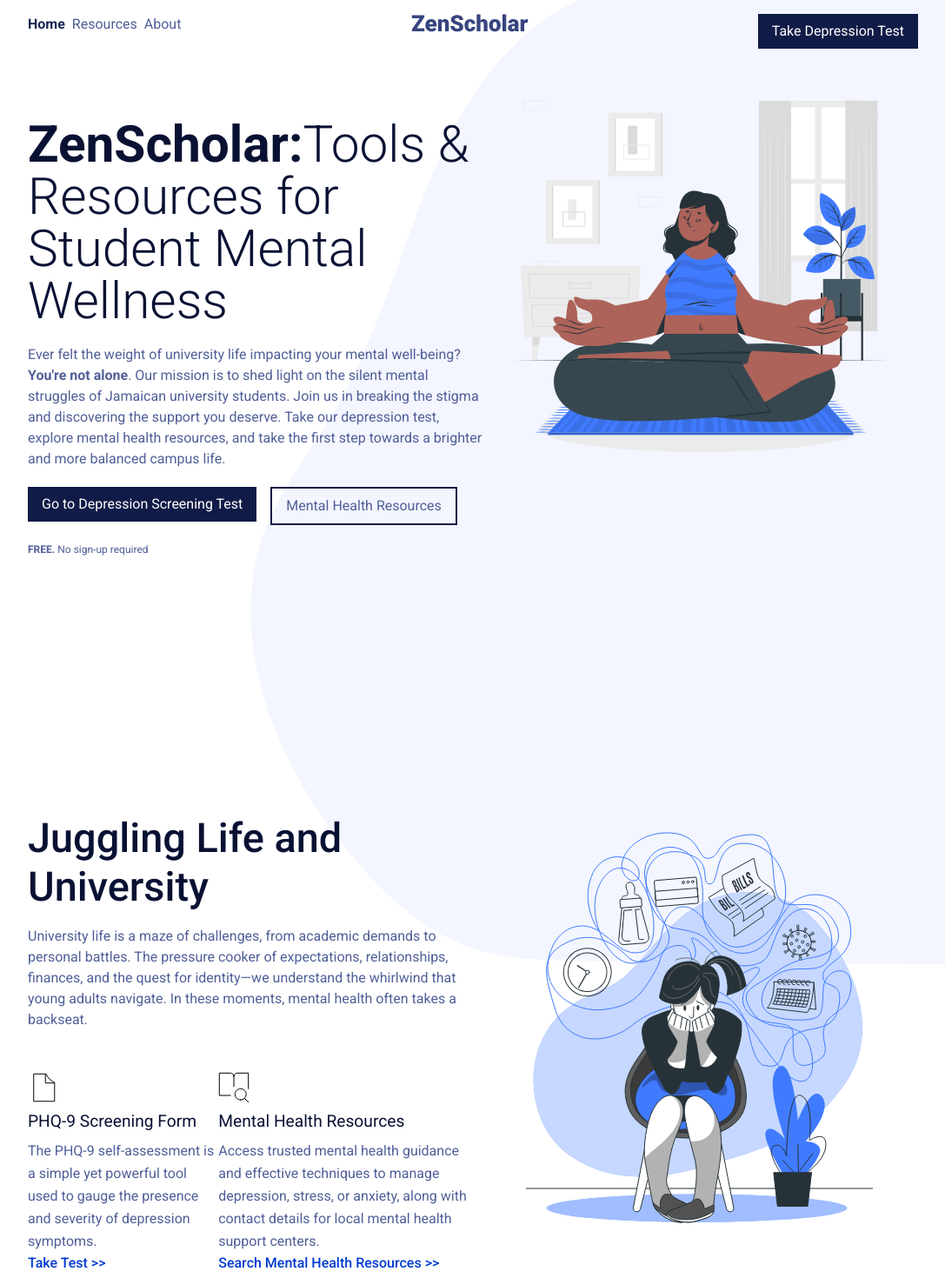
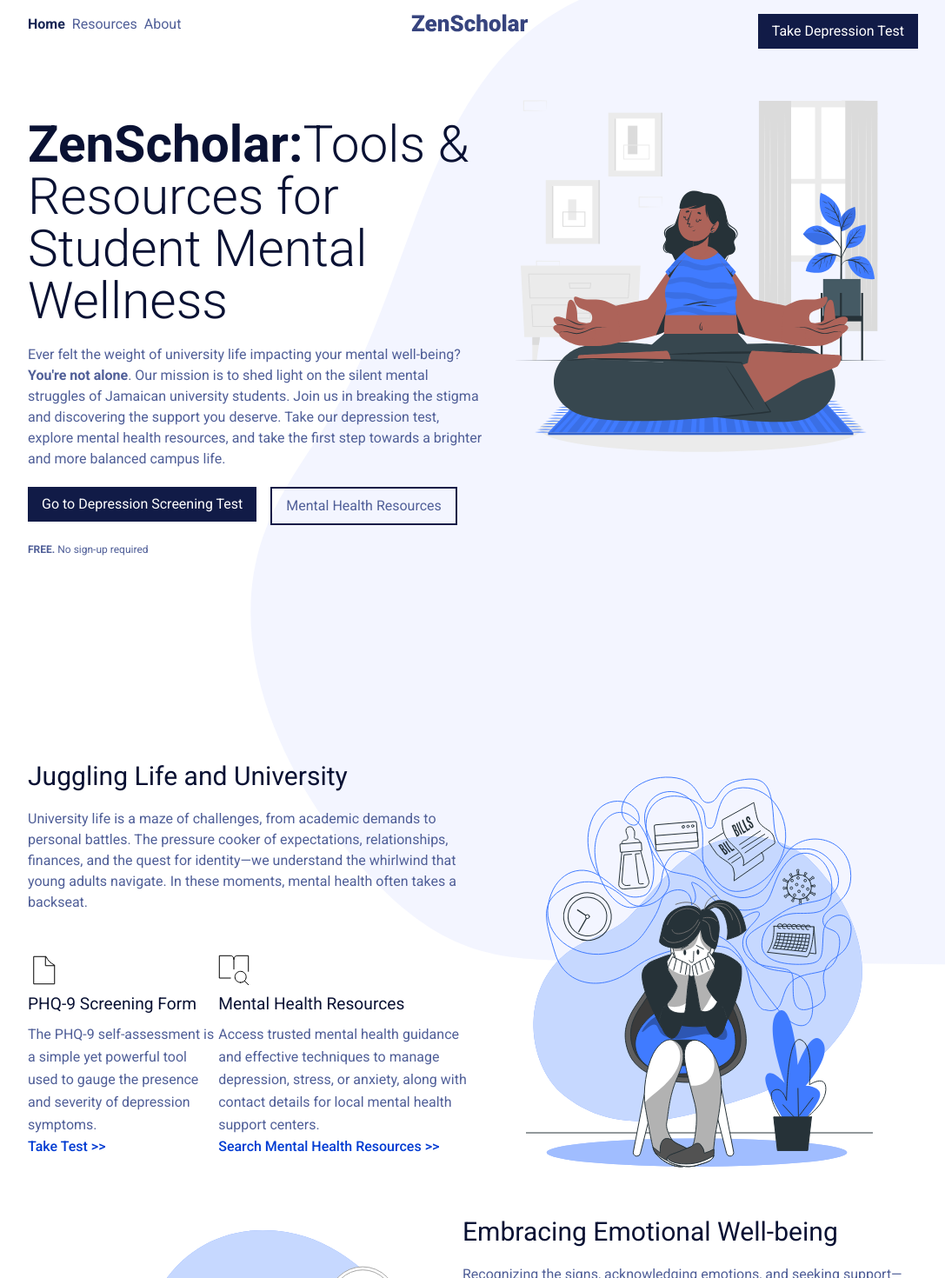
Before and after one commit to Rajae-Robinson/ZenScholar, a React (Vite) app: page / in a window 1280 px wide. Shown: the top 1470 px of the page at 87% size, without its empty margins (96-1183 px from the left). Built offline with nearby package versions, Linux system fonts and the light colour scheme.

Commit message:
feat: add scroll animations

```diff
--- a/package.json
+++ b/package.json
@@ -13,7 +13,10 @@
     "prepare": "husky install"
   },
   "dependencies": {
+    "@emotion/react": "^11.11.3",
+    "intersection-observer": "^0.12.2",
     "react": "^18.2.0",
+    "react-awesome-reveal": "^4.2.7",
     "react-dom": "^18.2.0",
     "react-router-dom": "^6.20.1"
   },
--- a/src/components/Home/Hero.tsx
+++ b/src/components/Home/Hero.tsx
@@ -1,21 +1,24 @@
 import hero from "../../assets/img/hero.svg";
 import { Link } from "react-router-dom";
+import { Fade, Slide } from "react-awesome-reveal";
 
 export default function Hero() {
   return (
     <header className="flex flex-col text-center leading-9 md:leading-normal md:text-left md:flex-row md:h-screen overflow-clip">
-      <div className="order-2 md:order-1 space-y-5">
+      <Fade className="order-2 md:order-1" triggerOnce>
+        <div className="space-y-5">
           <h1 className="md:mt-16 text-heading leading-10 md:leading-[60px] text-3xl font-thin">
             <span className="font-bold">ZenScholar:</span>
             Tools & Resources for Student Mental Wellness
           </h1>
           <p className="text-body mt-2">
             Ever felt the weight of university life impacting your mental
-          well-being? <b>You&apos;re not alone</b>. Our mission is to shed light
-          on the silent mental struggles of Jamaican university students. Join
-          us in breaking the stigma and discovering the support you deserve.
-          Take our depression test, explore mental health resources, and take
-          the first step towards a brighter and more balanced campus life.
+            well-being? <b>You&apos;re not alone</b>. Our mission is to shed
+            light on the silent mental struggles of Jamaican university
+            students. Join us in breaking the stigma and discovering the support
+            you deserve. Take our depression test, explore mental health
+            resources, and take the first step towards a brighter and more
+            balanced campus life.
           </p>
           <div className="mt-12 flex flex-col items-center space-y-5 md:flex-row md:items-start md:space-y-0 md:space-x-4">
             <Link to="/screening">
@@ -34,11 +37,16 @@
             No sign-up required
           </p>
         </div>
-      <img
-        src={hero}
-        className="order-1 md:order-2 self-center w-[200px] md:w-[400px] lg:w-[500px] md:self-start"
-        alt="girl meditating"
-      />
+      </Fade>
+      <Slide
+        triggerOnce
+        direction="right"
+        className="order-1 md:order-2 self-center md:self-start"
+      >
+        <div className="w-[200px] md:w-[400px] lg:w-[500px]">
+          <img src={hero} alt="girl meditating" />
+        </div>
+      </Slide>
     </header>
   );
 }
--- a/src/components/Home/HomeSection.tsx
+++ b/src/components/Home/HomeSection.tsx
@@ -1,4 +1,5 @@
 import { Link } from "react-router-dom";
+import { Fade } from "react-awesome-reveal";
 
 interface IHomeSection {
   img: string;
@@ -16,6 +17,7 @@
   btnHref,
 }: IHomeSection) {
   return (
+    <Fade triggerOnce>
       <section className="flex flex-col mt-6 md:flex-row">
         <img
           src={img}
@@ -23,7 +25,9 @@
           alt=""
         />
         <div className="space-y-4">
-        <h2 className="text-heading text-2xl font-medium">{heading}</h2>
+          <h2 className="text-heading text-2xl font-medium md:text-lg md:font-normal">
+            {heading}
+          </h2>
           <p>{body}</p>
           {btnText && btnHref ? (
             <Link to={btnHref}>
@@ -34,5 +38,6 @@
           ) : null}
         </div>
       </section>
+    </Fade>
   );
 }
--- /dev/null
+++ b/src/components/Home/MainSection.tsx
@@ -0,0 +1,52 @@
+import SectionItem from "./SectionItem";
+import { Fade, Slide } from "react-awesome-reveal";
+
+import stressGirl from "../../assets/img/stress-girl.svg";
+import test from "../../assets/icons/test.svg";
+import searchResources from "../../assets/icons/search-resources.svg";
+
+export default function MainSection() {
+  return (
+    <section className="flex flex-col md:flex-row">
+      <Fade triggerOnce className="order-2 md:order-1">
+        <div>
+          <h2 className="text-heading text-2xl font-medium md:text-lg md:font-normal">
+            Juggling Life and University
+          </h2>
+          <p className="mt-4 text-body">
+            University life is a maze of challenges, from academic demands to
+            personal battles. The pressure cooker of expectations,
+            relationships, finances, and the quest for identity—we understand
+            the whirlwind that young adults navigate. In these moments, mental
+            health often takes a backseat.
+          </p>
+          <div className="flex flex-col space-y-9 md:flex-row md:space-y-0 mt-12">
+            <SectionItem
+              icon={test}
+              title="PHQ-9 Screening Form"
+              description="The PHQ-9 self-assessment is a simple yet powerful tool used to gauge the presence and severity of depression symptoms."
+              linkText="Take Test >>"
+              linkHref="/screening"
+            />
+            <SectionItem
+              icon={searchResources}
+              title="Mental Health Resources"
+              description="Access trusted mental health guidance and effective techniques to manage depression, stress, or anxiety, along with contact details for local mental health support centers."
+              linkText="Search Mental Health Resources >>"
+              linkHref="/resources"
+            />
+          </div>
+        </div>
+      </Fade>
+      <Slide
+        triggerOnce
+        direction="right"
+        className="order-1 self-center md:self-start"
+      >
+        <div className="order-1 w-[300px] md:w-[500px]">
+          <img src={stressGirl} alt="stressed girl" />
+        </div>
+      </Slide>
+    </section>
+  );
+}
--- a/src/pages/Home.tsx
+++ b/src/pages/Home.tsx
@@ -1,14 +1,12 @@
 import bg from "../assets/img/hero-bg.svg";
-import SectionItem from "../components/Home/SectionItem";
 
-import stressGirl from "../assets/img/stress-girl.svg";
 import happyBoy from "../assets/img/happy-boy.svg";
 import onlineTest from "../assets/img/online-test.svg";
 import psychologist from "../assets/img/psychologist.svg";
-import test from "../assets/icons/test.svg";
-import searchResources from "../assets/icons/search-resources.svg";
+
+import Hero from "../components/Home/Hero";
 import HomeSection from "../components/Home/HomeSection";
-import Hero from "../components/Home/Hero";
+import MainSection from "../components/Home/MainSection";
 
 export default function Home() {
   return (
@@ -19,42 +17,8 @@
         aria-hidden="true"
       />
       <Hero />
-      <main className="mt-16 md:space-y-16">
-        <section className="flex flex-col md:flex-row">
-          <div className="order-2 md:order-1">
-            <h2 className="text-heading text-2xl font-medium">
-              Juggling Life and University
-            </h2>
-            <p className="mt-4 text-body">
-              University life is a maze of challenges, from academic demands to
-              personal battles. The pressure cooker of expectations,
-              relationships, finances, and the quest for identity—we understand
-              the whirlwind that young adults navigate. In these moments, mental
-              health often takes a backseat.
-            </p>
-            <div className="flex flex-col space-y-9 md:flex-row md:space-y-0 mt-12">
-              <SectionItem
-                icon={test}
-                title="PHQ-9 Screening Form"
-                description="The PHQ-9 self-assessment is a simple yet powerful tool used to gauge the presence and severity of depression symptoms."
-                linkText="Take Test >>"
-                linkHref="/screening"
-              />
-              <SectionItem
-                icon={searchResources}
-                title="Mental Health Resources"
-                description="Access trusted mental health guidance and effective techniques to manage depression, stress, or anxiety, along with contact details for local mental health support centers."
-                linkText="Search Mental Health Resources >>"
-                linkHref="/resources"
-              />
-            </div>
-          </div>
-          <img
-            src={stressGirl}
-            className="order-1 w-[300px] md:w-[500px] self-center md:self-start"
-            alt="stressed girl"
-          />
-        </section>
+      <main className="mt-16 md:mt-0">
+        <MainSection />
         <HomeSection
           img={happyBoy}
           heading={"Embracing Emotional Well-being"}
```
Also changed, not shown: src/test/setup.ts (+2 -1 lines), 1 other file (tests, documents, lock files or other folders). Lines whose indentation alone changed are shown as unchanged.
